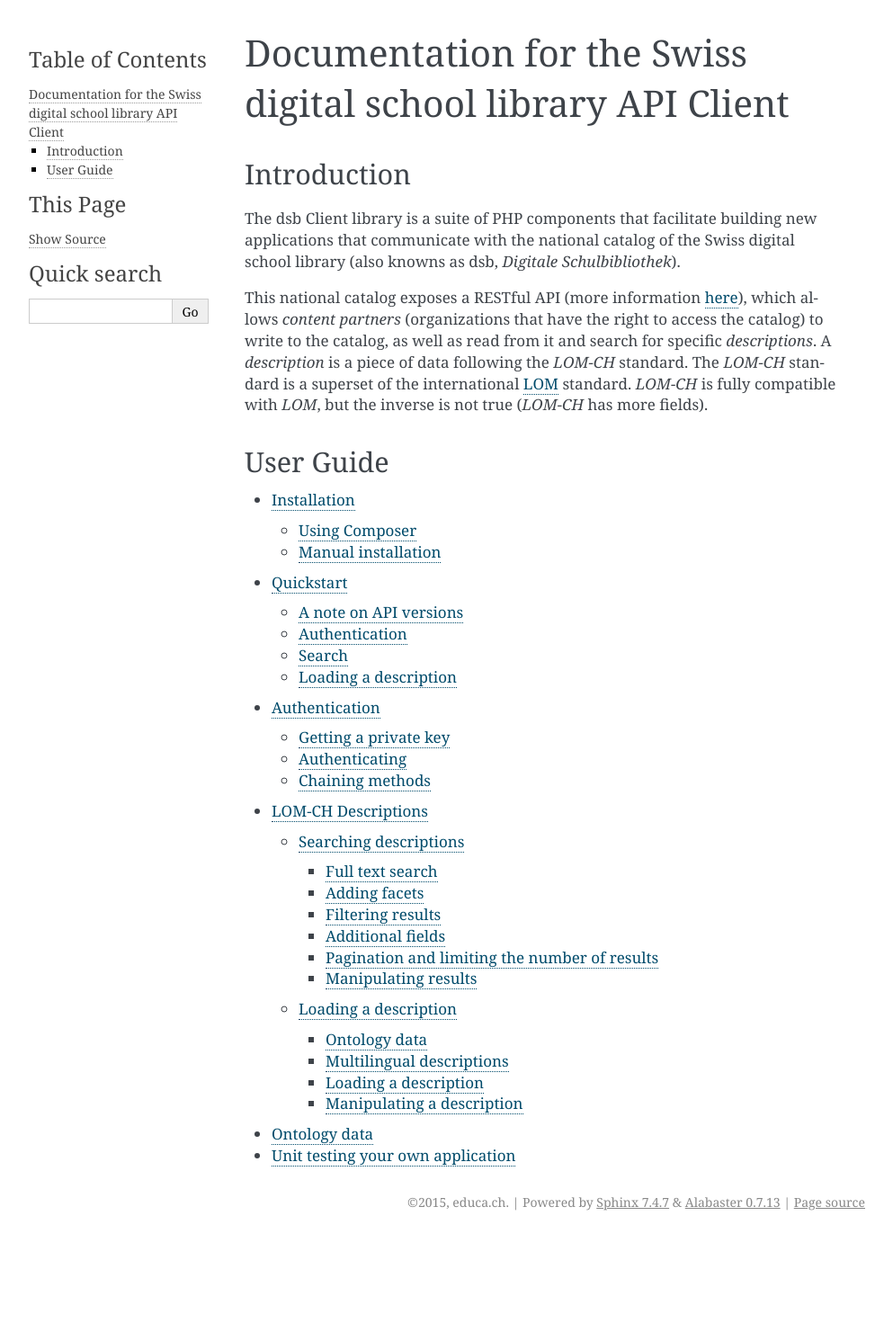
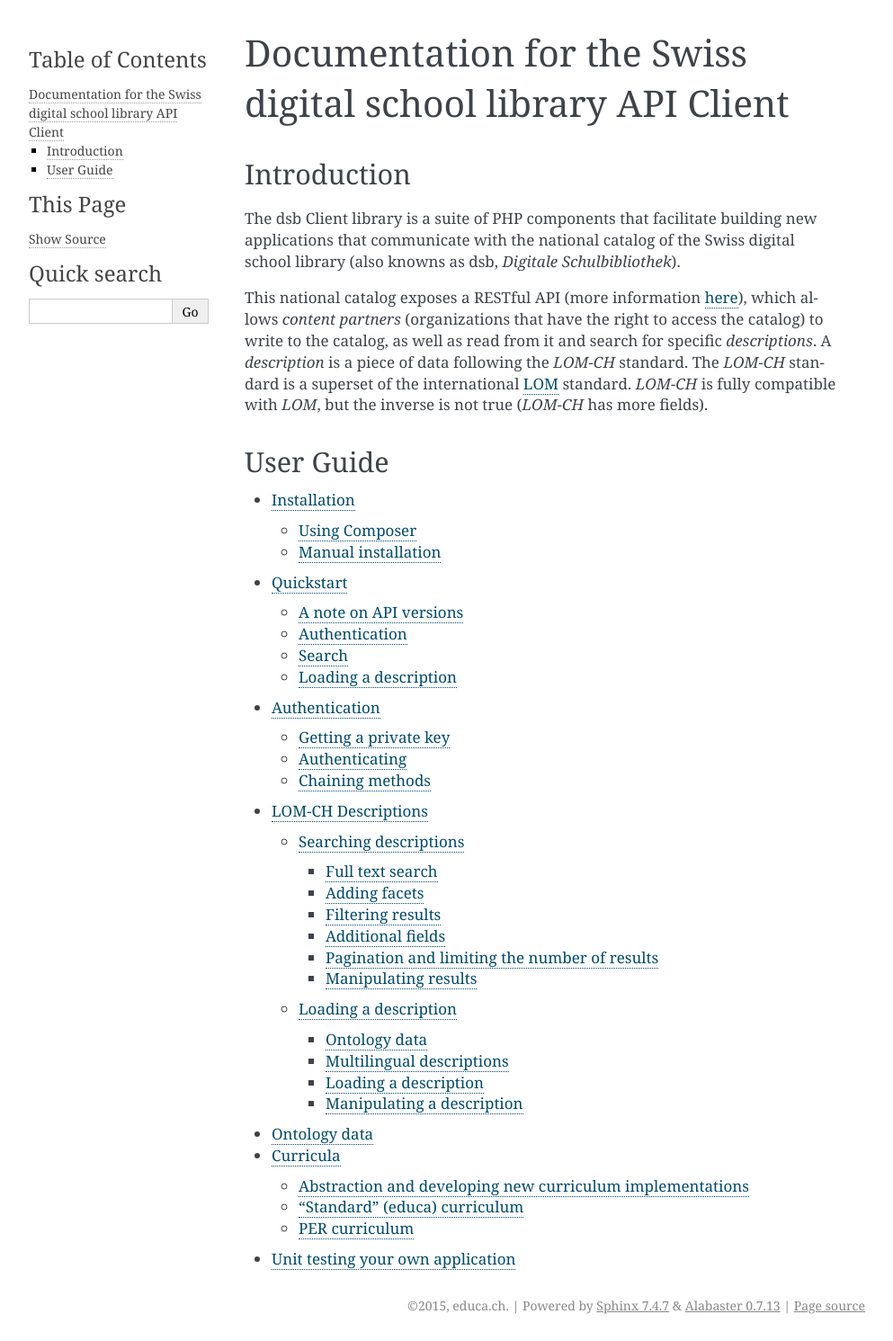
Before and after one commit to educach/dsb-client, a Sphinx documentation site: the page built from docs/index.rst, in a window 1280 px wide. Shown: the whole page at 90% size, without its empty margins (148-1141 px from the left). Built offline with Sphinx 7.4.7, drawn with Linux system fonts in a browser that asks for light colours; before the commit the page ends 1376 px from its top, so only the background shows below that; some of the changed lines change nothing that is shown.

Commit message:
Start documenting the curricula logic.

```diff
--- /dev/null
+++ b/docs/curricula.rst
@@ -0,0 +1,53 @@
+=========
+Curricula
+=========
+
+A curriculum allows the national catalog to categorize and describe a resource in context of a specific course curriculum. For example, in the French part of Switzerland, many schools try to adhere to the `PER <http://www.plandetudes.ch/>`_ curriculum. LOM descriptions can contain meta-data information about how it can apply to this curriculum.
+
+Curricula can vary greatly, and there's not often a common *ground* or standard that they all can refer to. Instead, it is up to the application to know how to treat the curriculum at hand.
+
+In an effort to provide some level of abstraction and code re-use, the dsb Client Library comes with a set of curricula implementations. These follow a very simple, yet powerful logic of storing curricula *terms* (e.g., *school levels*, *contexts*, *themes*, *objectives*, etc) in a flat tree structure. This allows applications to navigate the tree and get meta-data information about each element.
+
+Abstraction and developing new curriculum implementations
+=========================================================
+
+The base classes and interfaces make no assumption about the actual data format of the curricula. For instance, the official document for the PER curriculum data structure is an XML file. The official document for the *standard* (a.k.a. *educa*) curriculum data structure is a JSON file, and so on.
+
+However, all curricula implementations *must* implement the ``CurriculumInterface`` interface. This interface describes methods for fetching curricula meta-data and structural information, allowing applications to better understand how a typical curriculum tree could look.
+
+For example, the ``describeDataStructure()`` method returns a standard format of describing relationships and types of curriculum *terms*.
+
+``describeTermTypes()`` provides even more information on what the term *types* actually stand for.
+
+``asciiDump()`` provides a way to dump a tree representation to a ASCII string, helping in debugging.
+
+The standard, static ``createFromData()`` method provides a standard factory method for creating new curriculum elements, although the format of the actual data passed to the method is completely left to the implementor.
+
+A curriculum tree consists of ``TermInterface`` elements. Each element has the following methods, allowing applications to navigate the tree:
+
+- ``hasChildren()``: Whether the term has child terms.
+- ``getChildren()``: Get the child terms.
+- ``hasParent()``: Whether the term has a parent term.
+- ``getParent()``: Get the parent term.
+- ``isRoot()``: Whether the term is the root parent term.
+- ``getRoot()``: Get the root parent term.
+- ``hasPrevSibling()``: Whether the term has a sibling term "in front" of it.
+- ``getPrevSibling()``: Get the sibling term "in front" of it.
+- ``hasNextSibling()``: Whether the term has a sibling term "after" it.
+- ``getNextSibling()``: Get the sibling term "after" it.
+
+Furthermore, it has one more method, ``describe()``, which allows applications to understand what kind of term they're dealing with.
+
+Thanks to these methods, applications can navigate the entire tree structure and treat it as a flat structure.
+
+There is a basic implementation for terms, ``BaseTerm``. It also implements the ``EditableTermInterface`` interface, and is usually recommended for use withing any curriculum implementation.
+
+"Standard" (educa) curriculum
+=============================
+
+todo
+
+PER curriculum
+==============
+
+todo
--- a/docs/index.rst
+++ b/docs/index.rst
@@ -20,4 +20,5 @@
     authentication
     descriptions
     ontology
+    curricula
     testing
```
